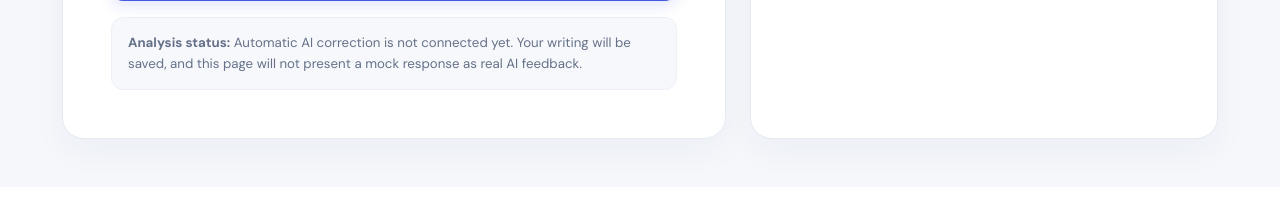
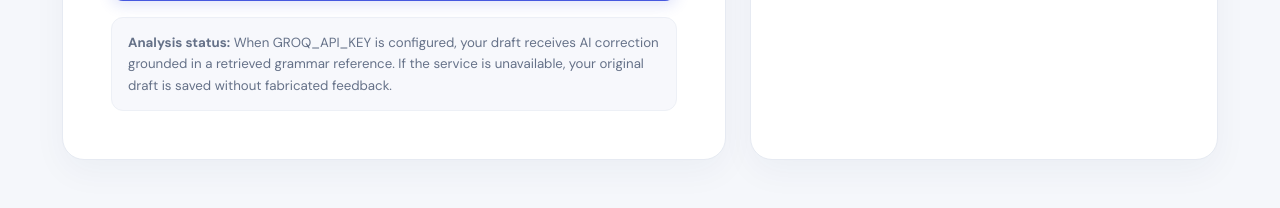
Before and after one commit to SoheilAbdollahiii/english-learning, a Django app: page /writing/ in a window 1280 px wide. Shown: the part 936-1144 px from the top of the page. Before the commit the page ends 1097 px from the top, so only its background shows below. Run offline with Django 5.2, Linux system fonts and the light colour scheme; a user stored in the database is signed in; data that the repository does not hold is empty.

Commit message:
feat(writing): persist real correction feedback and scores

```diff
--- a/templates/writing/submit.html
+++ b/templates/writing/submit.html
@@ -41,7 +41,7 @@
                 <button class="btn btn-primary btn-lg w-100" type="submit">Save my writing <span aria-hidden="true">→</span></button>
             </form>
             <div class="notice-panel mt-3">
-                <strong>Analysis status:</strong> Automatic AI correction is not connected yet. Your writing will be saved, and this page will not present a mock response as real AI feedback.
+                <strong>Analysis status:</strong> When GROQ_API_KEY is configured, your draft receives AI correction grounded in a retrieved grammar reference. If the service is unavailable, your original draft is saved without fabricated feedback.
             </div>
         </section>
     </div>
@@ -58,7 +58,11 @@
                             <time class="small text-secondary" datetime="{{ submission.created_at|date:'c' }}">{{ submission.created_at|date:"M j, Y · H:i" }}</time>
                         </div>
                         <p class="submission-preview">{{ submission.original_text|truncatechars:180 }}</p>
-                        <div class="d-flex align-items-center gap-2 small text-secondary"><span class="status-dot" aria-hidden="true"></span>Saved · AI analysis pending</div>
+                        {% if submission.corrected_text %}
+                        <div class="mt-3"><div class="small fw-bold text-success mb-1">AI-corrected version · Score {{ submission.score }}/100</div><p class="submission-preview">{{ submission.corrected_text }}</p></div>
+                        {% endif %}
+                        {% if submission.feedback %}<div class="notice-panel mt-2"><strong>Feedback:</strong> {{ submission.feedback }}</div>{% endif %}
+                        <div class="d-flex align-items-center gap-2 small text-secondary"><span class="status-dot" aria-hidden="true"></span>{% if submission.corrected_text %}AI correction complete{% else %}Saved · AI correction unavailable{% endif %}</div>
                     </article>
                     {% endfor %}
                 </div>
--- a/writing/views.py
+++ b/writing/views.py
@@ -6,36 +6,52 @@ from rest_framework.decorators import api_view, permission_classes
 from rest_framework.permissions import IsAuthenticated
 from rest_framework.response import Response
 
+from rag.services import CorrectionUnavailable, correct_writing
 from .models import WritingSubmission
 from .serializers import WritingSubmissionSerializer
+
+
+MAX_CHARACTERS = 5000
+
+
+def _analyze_or_save_draft(text):
+    """Use the LLM when configured; never fabricate correction or feedback."""
+    try:
+        return correct_writing(text)
+    except CorrectionUnavailable:
+        return {
+            "corrected_text": "",
+            "feedback": (
+                "AI correction is unavailable. The original draft was saved without "
+                "automated correction; please try again later."
+            ),
+            "score": 0,
+        }
 
 
 @login_required
 @require_http_methods(["GET", "POST"])
 def writing_submit(request):
-    """Render the writing workspace and save submissions for the current user."""
+    """Save a user's draft and attach real LLM feedback when the service is configured."""
     if request.method == "POST":
         original_text = request.POST.get("original_text", "").strip()
-
         if not original_text:
             messages.error(request, "Please enter a piece of writing before submitting.")
-        elif len(original_text) > 5000:
+        elif len(original_text) > MAX_CHARACTERS:
             messages.error(request, "Your writing must be 5,000 characters or fewer.")
         else:
+            analysis = _analyze_or_save_draft(original_text)
             submission = WritingSubmission.objects.create(
                 user=request.user,
                 original_text=original_text,
-                corrected_text="",
-                feedback=(
-                    "Your writing has been saved. AI analysis is not available yet; "
-                    "your text has not been automatically corrected."
-                ),
-                score=0,
+                corrected_text=analysis["corrected_text"],
+                feedback=analysis["feedback"],
+                score=analysis["score"],
             )
-            messages.success(
-                request,
-                f"Writing saved successfully (submission #{submission.pk}).",
-            )
+            if analysis["corrected_text"]:
+                messages.success(request, f"Writing corrected and saved (submission #{submission.pk}).")
+            else:
+                messages.warning(request, f"Draft saved as #{submission.pk}; AI correction is currently unavailable.")
             return redirect("writing_submit")
 
     submissions = WritingSubmission.objects.filter(user=request.user).order_by("-created_at")
@@ -45,7 +61,7 @@ def writing_submit(request):
         {
             "submissions": submissions,
             "submission_count": submissions.count(),
-            "max_characters": 5000,
+            "max_characters": MAX_CHARACTERS,
         },
     )
 
@@ -53,11 +69,10 @@ def writing_submit(request):
 @api_view(["GET", "POST"])
 @permission_classes([IsAuthenticated])
 def manage_writings(request):
-    """JWT-authenticated API for a user's own writing submissions."""
+    """JWT-authenticated API scoped to the authenticated user's submissions."""
     if request.method == "GET":
         writings = WritingSubmission.objects.filter(user=request.user).order_by("-created_at")
-        serializer = WritingSubmissionSerializer(writings, many=True)
-        return Response(serializer.data)
+        return Response(WritingSubmissionSerializer(writings, many=True).data)
 
     serializer = WritingSubmissionSerializer(data=request.data)
     if not serializer.is_valid():
@@ -66,20 +81,18 @@ def manage_writings(request):
     original_text = serializer.validated_data.get("original_text", "").strip()
     if not original_text:
         return Response({"original_text": ["This field may not be blank."]}, status=400)
-    if len(original_text) > 5000:
+    if len(original_text) > MAX_CHARACTERS:
         return Response(
             {"original_text": ["Ensure this field has no more than 5000 characters."]},
             status=400,
         )
 
+    analysis = _analyze_or_save_draft(original_text)
     submission = serializer.save(
         user=request.user,
         original_text=original_text,
-        corrected_text="",
-        feedback=(
-            "Your writing has been saved. AI analysis is not available yet; "
-            "your text has not been automatically corrected."
-        ),
-        score=0,
+        corrected_text=analysis["corrected_text"],
+        feedback=analysis["feedback"],
+        score=analysis["score"],
     )
     return Response(WritingSubmissionSerializer(submission).data, status=201)
```
Also changed, not shown: writing/tests.py (+22 -2 lines).
